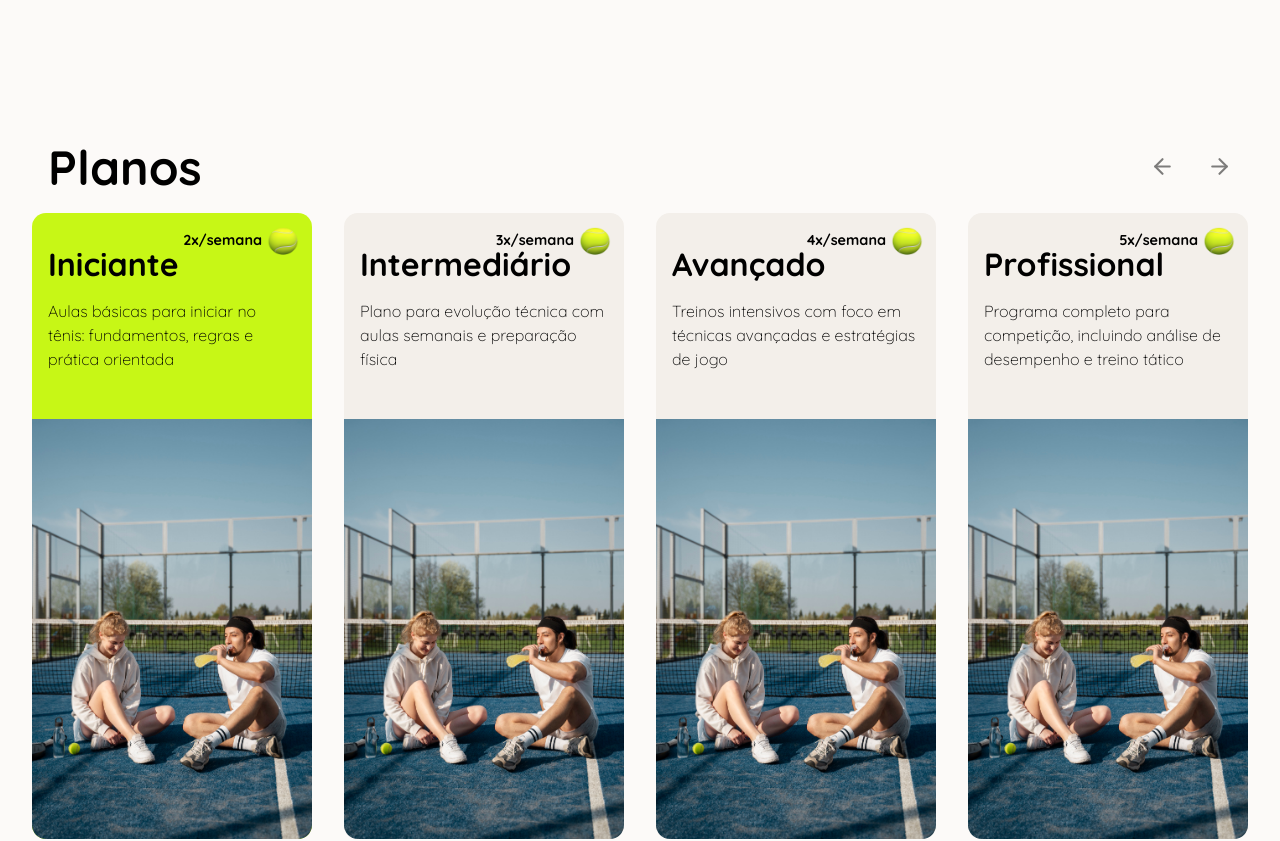
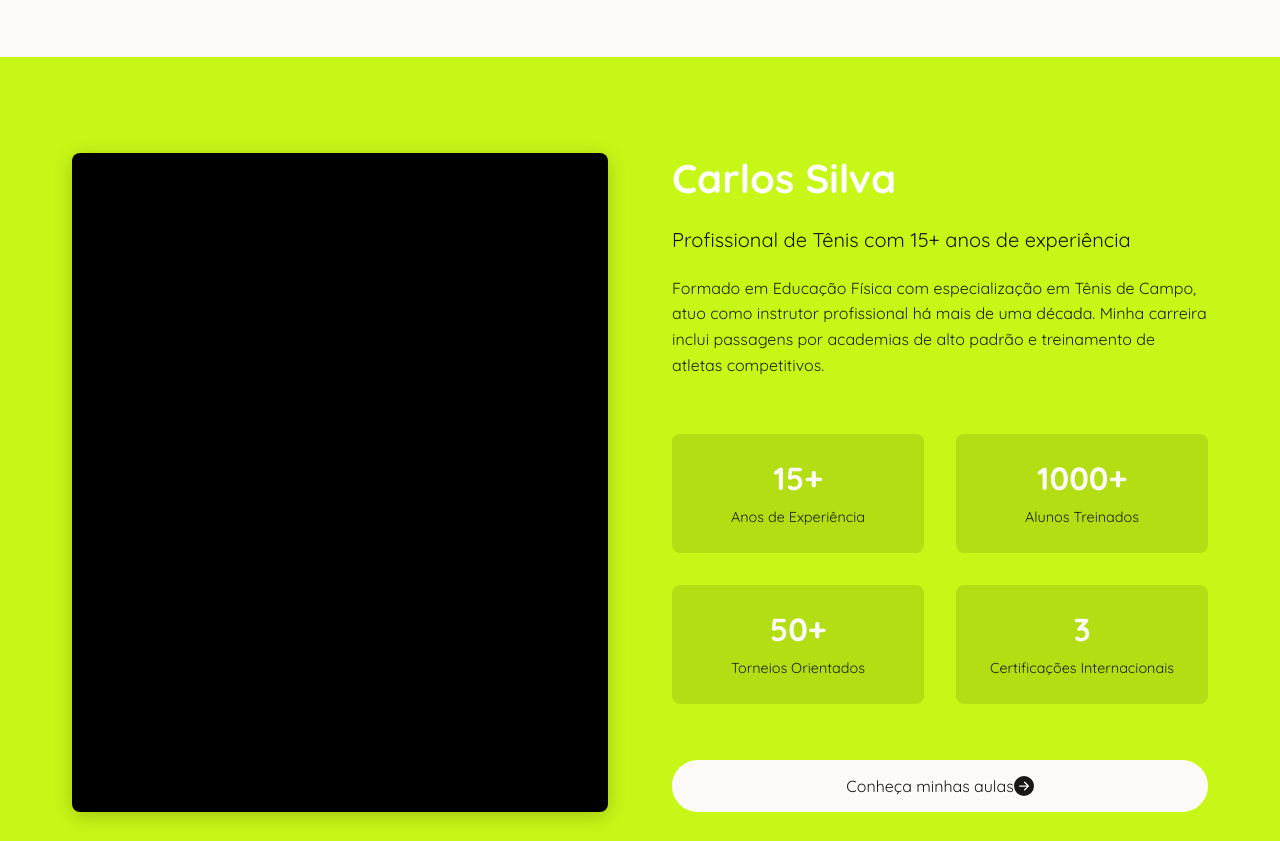
Before and after one commit to luizjoliver/Carlos-Tenis, a React (Vite) app: page / in a window 1280 px wide. Shown: the part 1760-2601 px from the top of the page. Built offline with nearby package versions, Linux system fonts and the light colour scheme; a web font is replaced by a local one.

Commit message:
Criação services e renomeação about

```diff
--- a/src/App.tsx
+++ b/src/App.tsx
@@ -1,6 +1,7 @@
-import AboutSection from "./components/About/About"
+import AboutSection from "./components/About/AboutSections"
 import StartSection from "./components/Introduction/StartSection"
 import PlansSection from "./components/Plans/Plans"
+import ServiceSection from "./components/Service/Service"
 
 
 
@@ -10,6 +11,7 @@ function App() {
   return (
     <>
     <StartSection/>
+    <ServiceSection/>
     <AboutSection/>
     <PlansSection/>
     </>
--- a/src/components/About/About.tsx
+++ /dev/null
@@ -1,94 +0,0 @@
-
-import { AboutContainerContent, AboutContent, AboutInfoContainer, AboutNavigation, AboutSectionStyled, AboutText, Container, Info } from "./About.style";
-import Button from "../Button/Button";
-import { BsArrowRightCircleFill } from "react-icons/bs";
-import { useState } from "react";
-import { AboutInfos } from "../../constants";
-import HeadingArrow from "../HeadingArrow/HeandingArrow";
-
-type AboutInfoType = {
-
-  id: number;
-  firstImg: string;
-  secondImg: string;
-  title: string;
-  description: string;
-  buttonText: string;
-
-}
-
-export default function AboutSection() {
-
-  const [aboutInfo, setAboutInfo] = useState<AboutInfoType>(AboutInfos[0])
-
-  function handleClickArrow(direction: "left" | "right") {
-    const currentIndex = aboutInfo.id - 1;
-    const lastIndex = AboutInfos.length - 1;
-
-    if (direction === "left") {
-      const newIndex = currentIndex === 0 ? lastIndex : currentIndex - 1;
-      setAboutInfo(AboutInfos[newIndex]);
-    } else {
-      const newIndex = currentIndex === lastIndex ? 0 : currentIndex + 1;
-      setAboutInfo(AboutInfos[newIndex]);
-    }
-  }
-
-  function handleClickTitle(id:number){
-    console.log(id);
-
-    setAboutInfo(AboutInfos[id - 1])
-  }
-
-  return (
-
-    <AboutSectionStyled>
-      <Container>
-        <AboutText>
-
-          <HeadingArrow handleClickArrow={handleClickArrow} title="Sobre meu serviço"/>
-
-        </AboutText>
-
-        <AboutContainerContent>
-
-          <AboutContent>
-            <div className="imagesWrapper">
-              <img src={aboutInfo.secondImg} alt="imagem 1" className="imgBottom" />
-              <img src={aboutInfo.firstImg} alt="imagem 2" className="imgTop" />
-            </div>
-
-            <AboutInfoContainer>
-
-              <Info>
-                <h2>{aboutInfo.title}</h2>
-                <p>{aboutInfo.description}</p>
-
-                <div>
-                  <Button variant="primary">
-                    {aboutInfo.buttonText}
-                    <BsArrowRightCircleFill size={20} />
-                  </Button>
-                </div>
-              </Info>
-
-
-            </AboutInfoContainer>
-          </AboutContent>
-
-          <AboutNavigation role="navigation">
-
-            {AboutInfos.map((info) => (
-              <button onClick={() =>handleClickTitle(info.id)} className={`
-           ${aboutInfo.title === info.title ? 'activedTitle' :''}
-                `}>{info.title}</button>
-            ))}
-
-          </AboutNavigation>
-
-        </AboutContainerContent>
-
-      </Container>
-    </ AboutSectionStyled>
-  )
-}
--- /dev/null
+++ b/src/components/About/AboutSection.style.tsx
@@ -0,0 +1,81 @@
+// CarlosSection.style.ts
+import styled from "styled-components";
+
+export const CarlosSectionStyled = styled.section`
+  padding: 4rem 0;
+  width: 100%;
+  background-color: ${(props) => props.theme.colors.primary};
+  color: ${(props) => props.theme.colors.light};
+`;
+
+export const ContentContainer = styled.div`
+  max-width: 1200px;
+  margin: 0 auto;
+  display: grid;
+  grid-template-columns: 1fr 1fr;
+  gap: 4rem;
+  padding: 2rem;
+
+  @media (max-width: 768px) {
+    grid-template-columns: 1fr;
+  }
+`;
+
+export const ImagePlaceholder = styled.div`
+  background-color: black;
+  border-radius: 8px;
+  min-height: 500px;
+  box-shadow: 0 4px 20px rgba(0,0,0,0.2);
+
+  @media (max-width: 768px) {
+    min-height: 300px;
+  }
+`;
+
+export const ProfessionalInfo = styled.div`
+  display: flex;
+  flex-direction: column;
+  gap: 1.5rem;
+  h2 {
+    font-size: 2.5rem;
+    color: ${(props) => props.theme.colors.white};
+  }
+
+  h3 {
+    font-size: 1.25rem;
+    font-weight: 400;
+    opacity: 0.9;
+  }
+
+  p {
+    line-height: 1.6;
+    opacity: 0.85;
+  }
+`;
+
+export const HighlightsGrid = styled.div`
+  display: grid;
+  grid-template-columns: repeat(2, 1fr);
+  gap: 2rem;
+  margin: 2rem 0;
+`;
+
+export const HighlightItem = styled.div`
+  text-align: center;
+  padding: 1.5rem;
+  background: rgba(0,0,0,0.1);
+  border-radius: 8px;
+
+  span {
+    display: block;
+    font-size: 2rem;
+    font-weight: 700;
+    color: ${(props) => props.theme.colors.secondary};
+    margin-bottom: 0.5rem;
+  }
+
+  p {
+    margin: 0;
+    font-size: 0.9rem;
+  }
+`;
--- /dev/null
+++ b/src/components/About/AboutSections.tsx
@@ -0,0 +1,48 @@
+import { CarlosSectionStyled, ContentContainer, ImagePlaceholder, ProfessionalInfo, HighlightsGrid, HighlightItem } from './AboutSection.style';
+import Button from "../Button/Button";
+import { BsArrowRightCircleFill } from "react-icons/bs";
+
+export default function AboutSection() {
+  return (
+    <CarlosSectionStyled>
+      <ContentContainer>
+        <ImagePlaceholder />
+
+        <ProfessionalInfo>
+          <h2>Carlos Silva</h2>
+          <h3>Profissional de Tênis com 15+ anos de experiência</h3>
+
+          <p>
+            Formado em Educação Física com especialização em Tênis de Campo, atuo como instrutor
+            profissional há mais de uma década. Minha carreira inclui passagens por academias
+            de alto padrão e treinamento de atletas competitivos.
+          </p>
+
+          <HighlightsGrid>
+            <HighlightItem>
+              <span>15+</span>
+              <p>Anos de Experiência</p>
+            </HighlightItem>
+            <HighlightItem>
+              <span>1000+</span>
+              <p>Alunos Treinados</p>
+            </HighlightItem>
+            <HighlightItem>
+              <span>50+</span>
+              <p>Torneios Orientados</p>
+            </HighlightItem>
+            <HighlightItem>
+              <span>3</span>
+              <p>Certificações Internacionais</p>
+            </HighlightItem>
+          </HighlightsGrid>
+
+          <Button variant="secondary">
+            Conheça minhas aulas
+            <BsArrowRightCircleFill size={20} />
+          </Button>
+        </ProfessionalInfo>
+      </ContentContainer>
+    </CarlosSectionStyled>
+  )
+}
--- a/src/components/Introduction/StartSection.tsx
+++ b/src/components/Introduction/StartSection.tsx
@@ -12,9 +12,9 @@ export default function StartSection() {
     <SectionIntroduction>
 
       <Header>
+        <Link to={"/"}>Serviços</Link >
         <Link to={"/"}>Sobre</Link >
         <Link to={"/"}>Planos</Link >
-        <Link to={"/"}>Depoimentos</Link >
         <Link to={"/"}>Localização</Link >
       </Header>
 
--- a/src/components/Plans/Plans.style.tsx
+++ b/src/components/Plans/Plans.style.tsx
@@ -1,11 +1,11 @@
 import styled from "styled-components";
-import { AboutContainerContent, AboutSectionStyled, AboutText, Container } from "../About/About.style";
+import { ServiceContainerContent, ServiceSectionStyled, ServiceText, Container } from "../Service/Service.style";
 
 interface PlanProps {
     isActive?: boolean;
   }
 
-export const PlanSectionStyled = styled(AboutSectionStyled)`
+export const PlanSectionStyled = styled(ServiceSectionStyled)`
 
 `;
 
@@ -13,11 +13,11 @@ export const ContainerPlan = styled(Container)`
 
 `;
 
-export const AboutPlan = styled(AboutText)`
+export const AboutPlan = styled(ServiceText)`
 
 `;
 
-export const PlansContainerContent = styled(AboutContainerContent)`
+export const PlansContainerContent = styled(ServiceContainerContent)`
   flex-direction: row;
   gap: 2rem;
 `;
--- a/src/components/About/About.style.tsx
+++ b/src/components/Service/Service.style.tsx
@@ -1,6 +1,6 @@
 import styled from "styled-components";
 
-export const AboutSectionStyled = styled.section`
+export const ServiceSectionStyled = styled.section`
   height: 100vh;
   width: 100%;
   background-color: ${(props) => props.theme.colors.secondary};
@@ -24,7 +24,7 @@ export const Container = styled.div`
   }
 `;
 
-export const AboutText = styled.div`
+export const ServiceText = styled.div`
   width: 100%;
   padding: 1rem;
   display: flex;
@@ -70,7 +70,7 @@ export const AboutText = styled.div`
   }
 `;
 
-export const AboutContainerContent = styled.div`
+export const ServiceContainerContent = styled.div`
   width: 100%;
   height: 85%;
   display: flex;
@@ -82,7 +82,7 @@ export const AboutContainerContent = styled.div`
   }
 `;
 
-export const AboutContent = styled.div`
+export const ServiceContent = styled.div`
   width: 100%;
   height: 90%;
   display: flex;
@@ -142,7 +142,7 @@ export const AboutContent = styled.div`
   }
 `;
 
-export const AboutInfoContainer = styled.div`
+export const ServiceInfoContainer = styled.div`
   flex: 1;
   display: flex;
   align-items: center;
@@ -200,7 +200,7 @@ export const Info = styled.div`
   }
 `;
 
-export const AboutNavigation = styled.div`
+export const ServiceNavigation = styled.div`
   width: 100%;
   display: flex;
   align-items: center;
--- /dev/null
+++ b/src/components/Service/Service.tsx
@@ -0,0 +1,94 @@
+
+import { ServiceContainerContent, ServiceContent, ServiceInfoContainer, ServiceNavigation, ServiceSectionStyled, ServiceText, Container, Info } from "./Service.style";
+import Button from "../Button/Button";
+import { BsArrowRightCircleFill } from "react-icons/bs";
+import { useState } from "react";
+import { ServiceInfos } from "../../constants";
+import HeadingArrow from "../HeadingArrow/HeandingArrow";
+
+type ServiceInfoType = {
+
+  id: number;
+  firstImg: string;
+  secondImg: string;
+  title: string;
+  description: string;
+  buttonText: string;
+
+}
+
+export default function ServiceSection() {
+
+  const [serviceInfo, setServiceInfo] = useState<ServiceInfoType>(ServiceInfos[0])
+
+  function handleClickArrow(direction: "left" | "right") {
+    const currentIndex = serviceInfo.id - 1;
+    const lastIndex = ServiceInfos.length - 1;
+
+    if (direction === "left") {
+      const newIndex = currentIndex === 0 ? lastIndex : currentIndex - 1;
+      setServiceInfo(ServiceInfos[newIndex]);
+    } else {
+      const newIndex = currentIndex === lastIndex ? 0 : currentIndex + 1;
+      setServiceInfo(ServiceInfos[newIndex]);
+    }
+  }
+
+  function handleClickTitle(id:number){
+    console.log(id);
+
+    setServiceInfo(ServiceInfos[id - 1])
+  }
+
+  return (
+
+    <ServiceSectionStyled>
+      <Container>
+        <ServiceText>
+
+          <HeadingArrow handleClickArrow={handleClickArrow} title="Sobre meu serviço"/>
+
+        </ServiceText>
+
+        <ServiceContainerContent>
+
+          <ServiceContent>
+            <div className="imagesWrapper">
+              <img src={serviceInfo.secondImg} alt="imagem 1" className="imgBottom" />
+              <img src={serviceInfo.firstImg} alt="imagem 2" className="imgTop" />
+            </div>
+
+            <ServiceInfoContainer>
+
+              <Info>
+                <h2>{serviceInfo.title}</h2>
+                <p>{serviceInfo.description}</p>
+
+                <div>
+                  <Button variant="primary">
+                    {serviceInfo.buttonText}
+                    <BsArrowRightCircleFill size={20} />
+                  </Button>
+                </div>
+              </Info>
+
+
+            </ServiceInfoContainer>
+          </ServiceContent>
+
+          <ServiceNavigation role="navigation">
+
+            {ServiceInfos.map((info) => (
+              <button onClick={() =>handleClickTitle(info.id)} className={`
+           ${serviceInfo.title === info.title ? 'activedTitle' :''}
+                `}>{info.title}</button>
+            ))}
+
+          </ServiceNavigation>
+
+        </ServiceContainerContent>
+
+      </Container>
+    </ ServiceSectionStyled>
+  )
+}
--- a/src/constants/index.ts
+++ b/src/constants/index.ts
@@ -37,7 +37,7 @@ export const customersImg = [
     }
 ]
 
-export const AboutInfos = [
+export const ServiceInfos = [
     {
         id:1,
         firstImg:aboutFirst,
```
